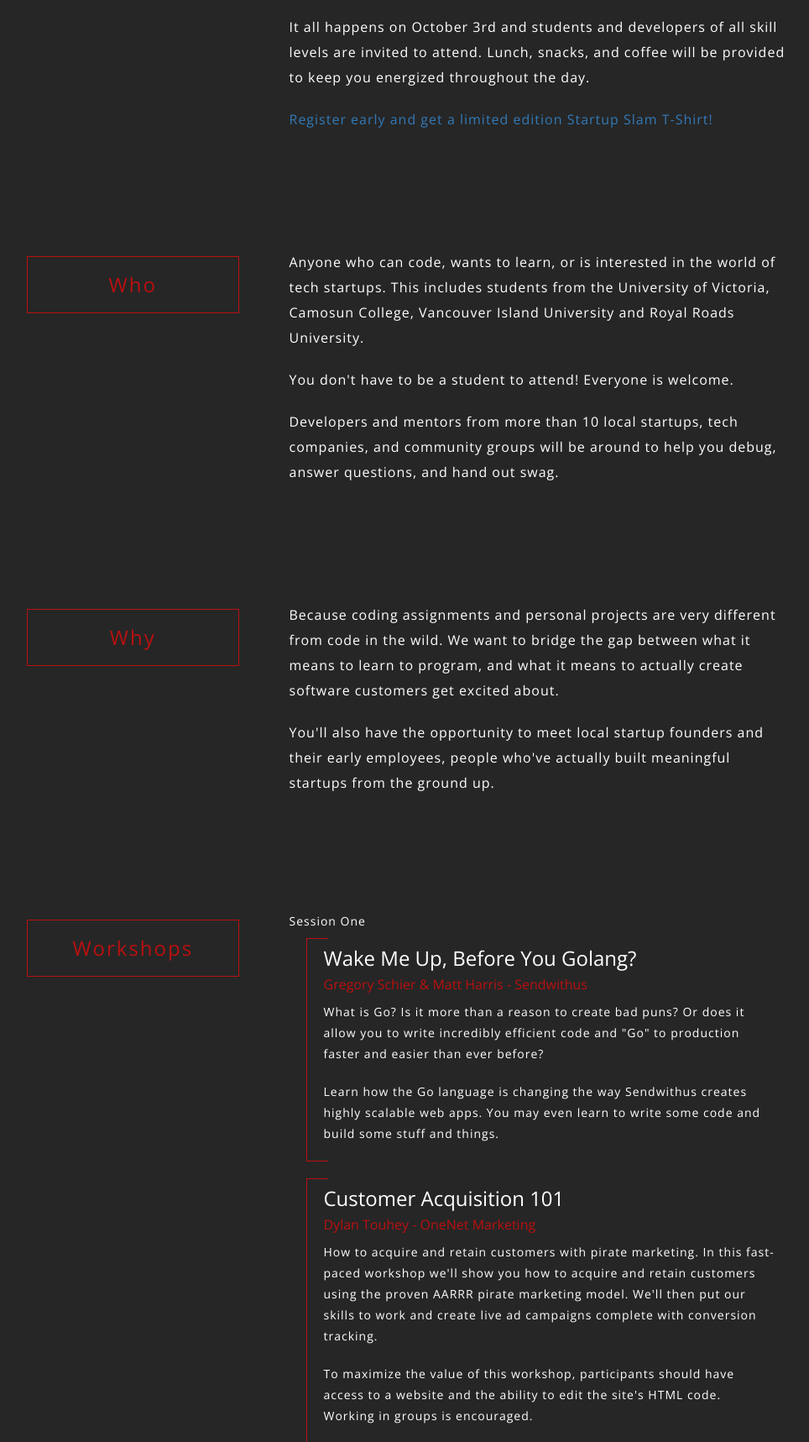
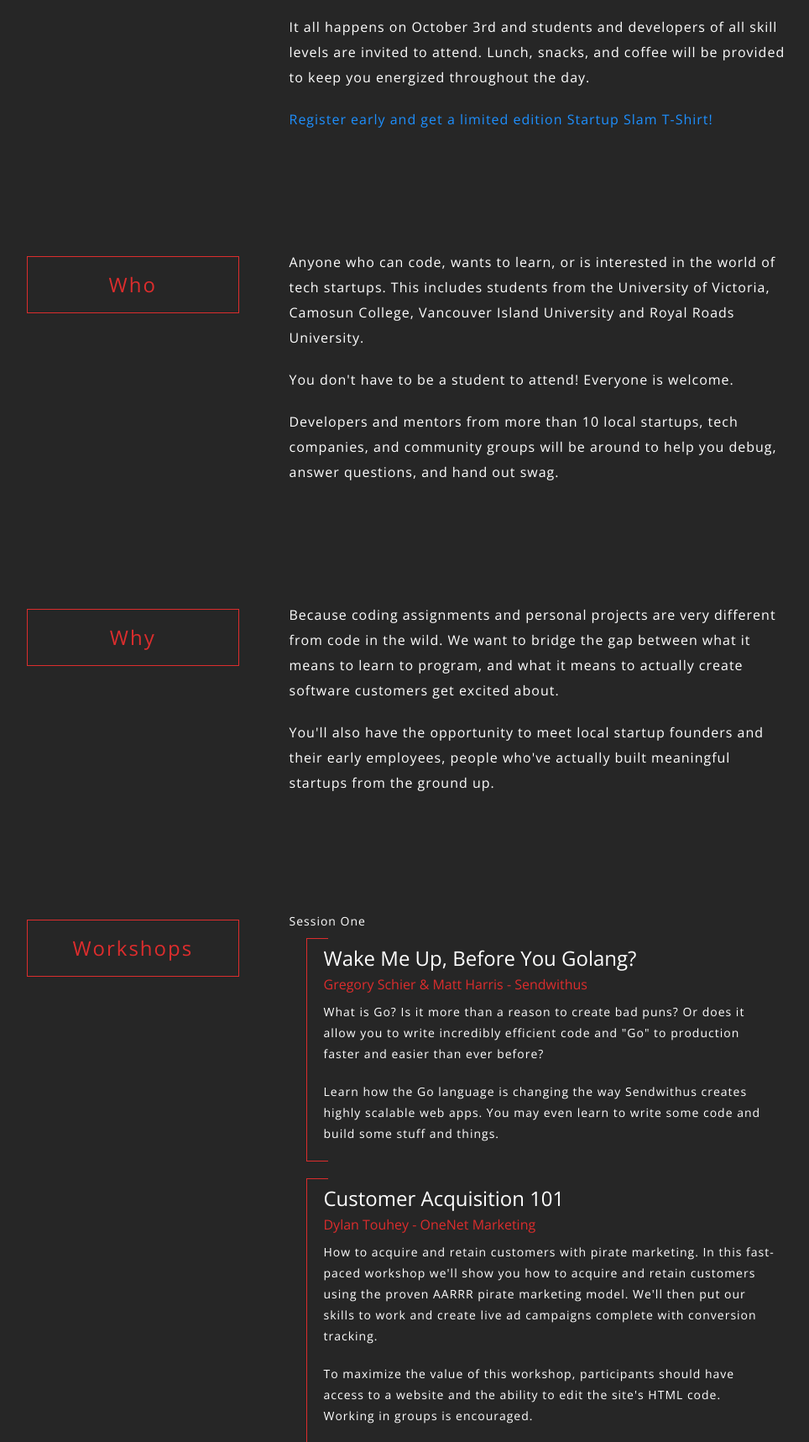
Before and after one commit to sendwithus/startupslam, a plain HTML site: page index.html in a window 1280 px wide. Shown: the part 1083-2800 px from the top of the page at 84% size, without its empty margins (115-1079 px from the left). Drawn offline with nearby package versions, Linux system fonts and the light colour scheme.

Commit message:
Some tweaks

```diff
--- a/index.html
+++ b/index.html
@@ -44,7 +44,7 @@
 
                 </div>
 
-                <div class="row sub  animated fadeIn">* registration closes September 15th</div>
+                <div class="row sub  animated fadeIn">* register early for goodies</div>
             </div>
 
         </div>
@@ -414,7 +414,9 @@
            <div class="row block">
             <h3 class="col-sm-3">Where</h3>
             <div class="col-sm-8">
-                <p><b>University of Victoria</b> <br>ECS Building <br>First Floor</p>
+                <p><b>University of Victoria</b> <br>
+                  <a href="https://www.google.ca/maps/place/3800+Finnerty+Rd,+Victoria,+BC+V8P+5C2/@48.4623847,-123.3102657,16z/data=!3m1!5s0x548f7156484d3989:0x7669a8bfff8066f0!4m7!1m4!3m3!1s0x548f71575d850fbd:0xc039d0b85e1ede74!2sUniversity+of+Victoria!3b1!3m1!1s0x548f715648532e7b:0xfea09f849f550c4d?hl=en"
+                     target="_blank">ECS Building</a> <br>First Floor</p>
             </div>
 
         </div>
--- a/static/css/style.css
+++ b/static/css/style.css
@@ -8,6 +8,10 @@ body{
     padding: 0;
     width: 100%;
     color: white;
+}
+
+a{
+  color: #1E90FF;
 }
 
 .container{
@@ -107,7 +111,7 @@ video {
 }
 
 .secondary{
-    color: #ba1010;
+    color: #DC2D2D;
 }
 
 .block .col-sm-8{
@@ -116,8 +120,8 @@ video {
 }
 
 h3{
-    border: 1px solid #ba1010;
-    color: #ba1010;
+    border: 1px solid #DC2D2D;
+    color: #DC2D2D;
     padding: 20px 30px;
     font-size: 24px;
     font-weight: 400;
@@ -204,13 +208,13 @@ h4{
 }
 
 .row.speakers{
-     border-left: 1px #ba1010 solid;
+     border-left: 1px #DC2D2D solid;
     padding: 0 0 0 20px;
     margin: 20px;
 }
 
 .row.speakers:before, .row.speakers:after{
-    border-top: 1px #ba1010 solid;
+    border-top: 1px #DC2D2D solid;
     width: 25px;
     left: 0px;
     position: relative;
@@ -241,7 +245,7 @@ h5{
 }
 
 h6{
-  color: #ba1010;
+  color: #DC2D2D;
     font-size: 16px;
 }
 
```
